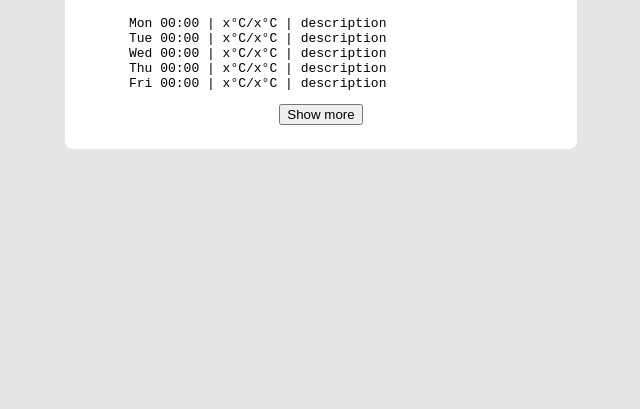
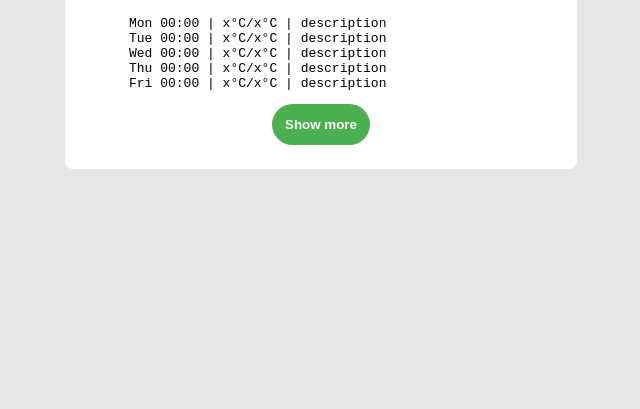
Before and after one commit to isaacokeniyi/weather, a website: page src/public/index.html in a window 1280 px wide. Shown: the part 391-800 px from the top of the page, without its empty margins (319-959 px from the left). Drawn offline with Linux system fonts and the light colour scheme.

Commit message:
styles for more info button

```diff
--- a/src/public/styles/style.css
+++ b/src/public/styles/style.css
@@ -79,6 +79,19 @@ body {
   display: none;
 }
 
+#more-info {
+  padding: 0.8rem;
+  background-color: #4caf50;
+  border-radius: 1.5rem;
+  border: none;
+  color: white;
+  font-weight: bold;
+}
+
+#more-info:hover {
+  background-color: #45a049;
+}
+
 #dialogBox {
   border: none;
   border-radius: 0.8rem;
```
